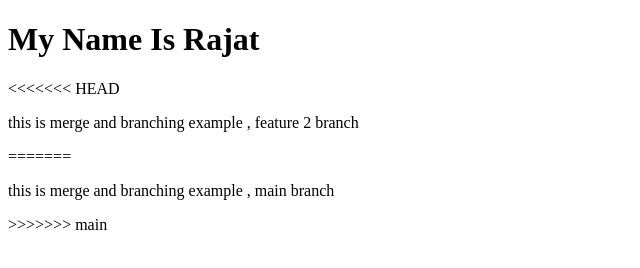
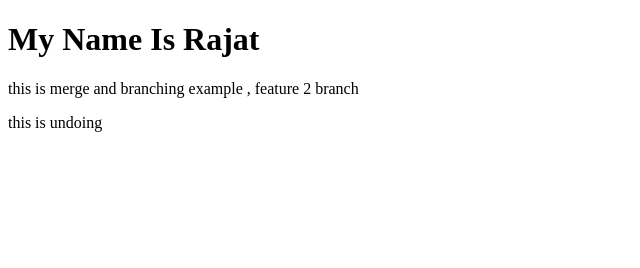
Before and after one commit to kumar-rajat0/another-folder, a plain HTML site: page index.html in a window 1280 px wide. Shown: the whole page, without its empty margins (0-640 px from the left). Drawn offline with Linux system fonts and the light colour scheme.

Commit message:
add something

```diff
--- a/index.html
+++ b/index.html
@@ -7,12 +7,10 @@
 </head>
 <body>
     <h1> My Name Is Rajat </h1>
-<<<<<<< HEAD
     <p>
         this is merge and branching example , feature 2 branch
     </p>
-=======
-    <p> this is merge and branching example , main branch</p>
->>>>>>> main
+   <p> this is undoing
+   </p>
 </body>
 </html>
```
